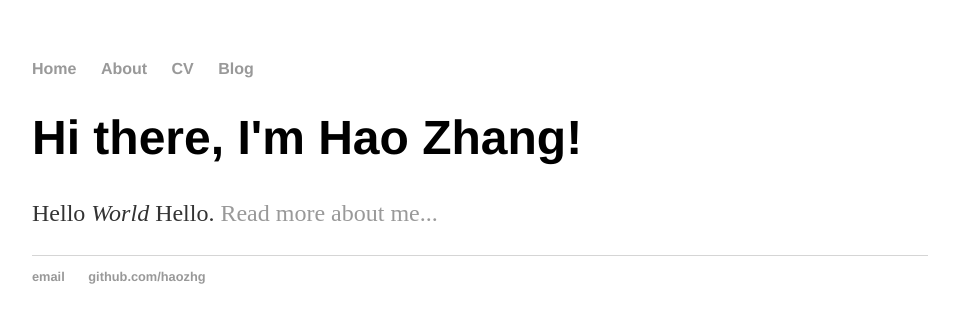
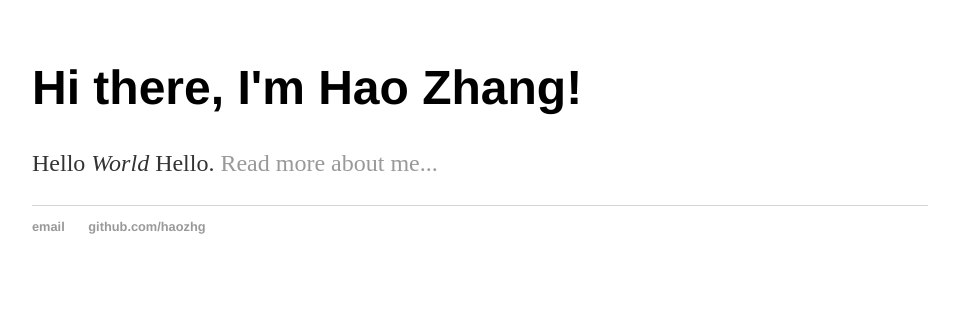
Before and after one commit to haozhg/haozhg.github.io, a Jekyll site: the page built from index.html, in a window 1280 px wide. Shown: the top 323 px of the page, without its empty margins (160-1119 px from the left). Built offline with Jekyll 4.4.1, drawn with Linux system fonts in a browser that asks for light colours; Markdown is read by kramdown in place of the engine named in the settings.

Commit message:
clean home

```diff
--- a/_config.yml
+++ b/_config.yml
@@ -1,2 +1,3 @@
 name: Hao Zhang
 markdown: haozhg
+permalink: /blog/:year/:month/:day/:title
--- a/_layouts/default.html
+++ b/_layouts/default.html
@@ -10,10 +10,10 @@
 <body>
     <nav>
         <ul>
-            <li><a href="/">Home</a></li>
-            <li><a href="/about">About</a></li>
-            <li><a href="/cv">CV</a></li>
-            <li><a href="/blog">Blog</a></li>
+            <!-- <li><a href="/">Home</a></li> -->
+            <!-- <li><a href="/about">About</a></li> -->
+            <!-- <li><a href="/cv">CV</a></li> -->
+            <!-- <li><a href="/blog">Blog</a></li> -->
         </ul>
     </nav>
     <div class="container">
```
Also changed, not shown: about/index.html (added), cv/index.html (added).
